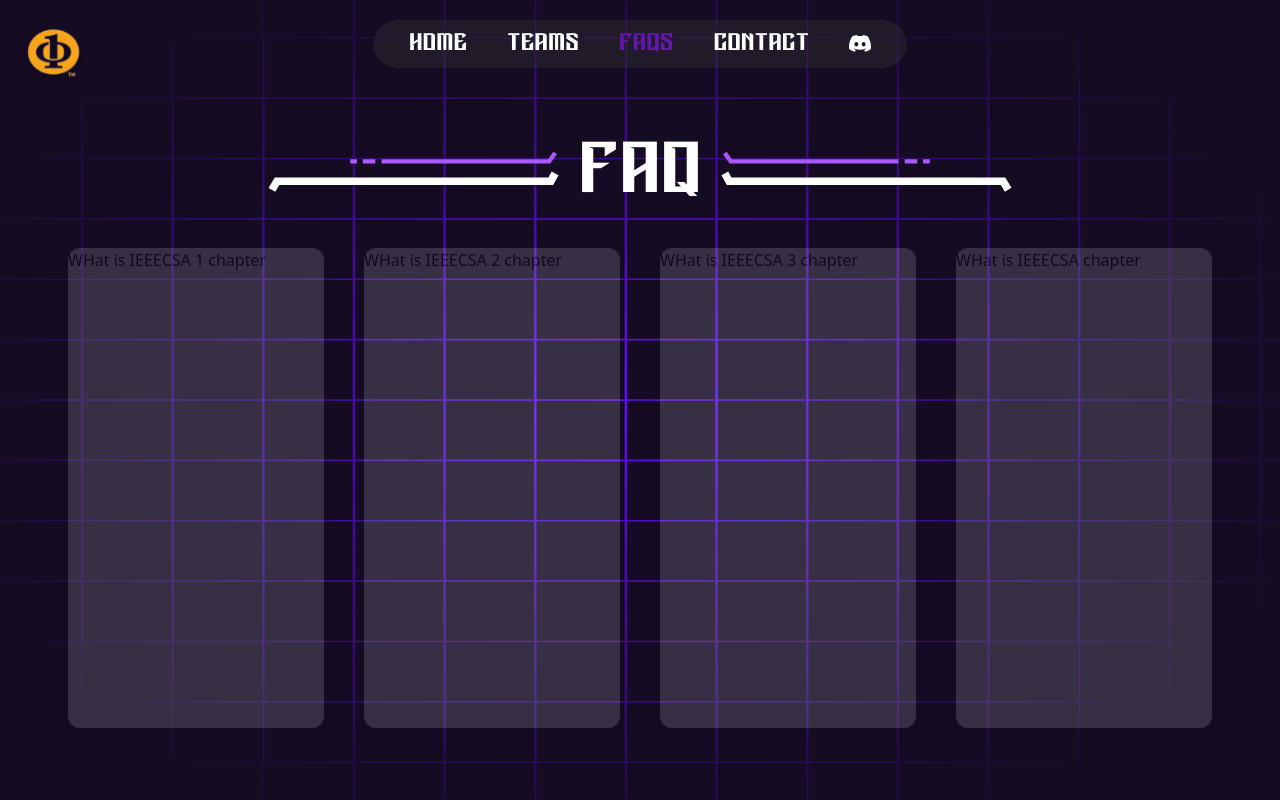
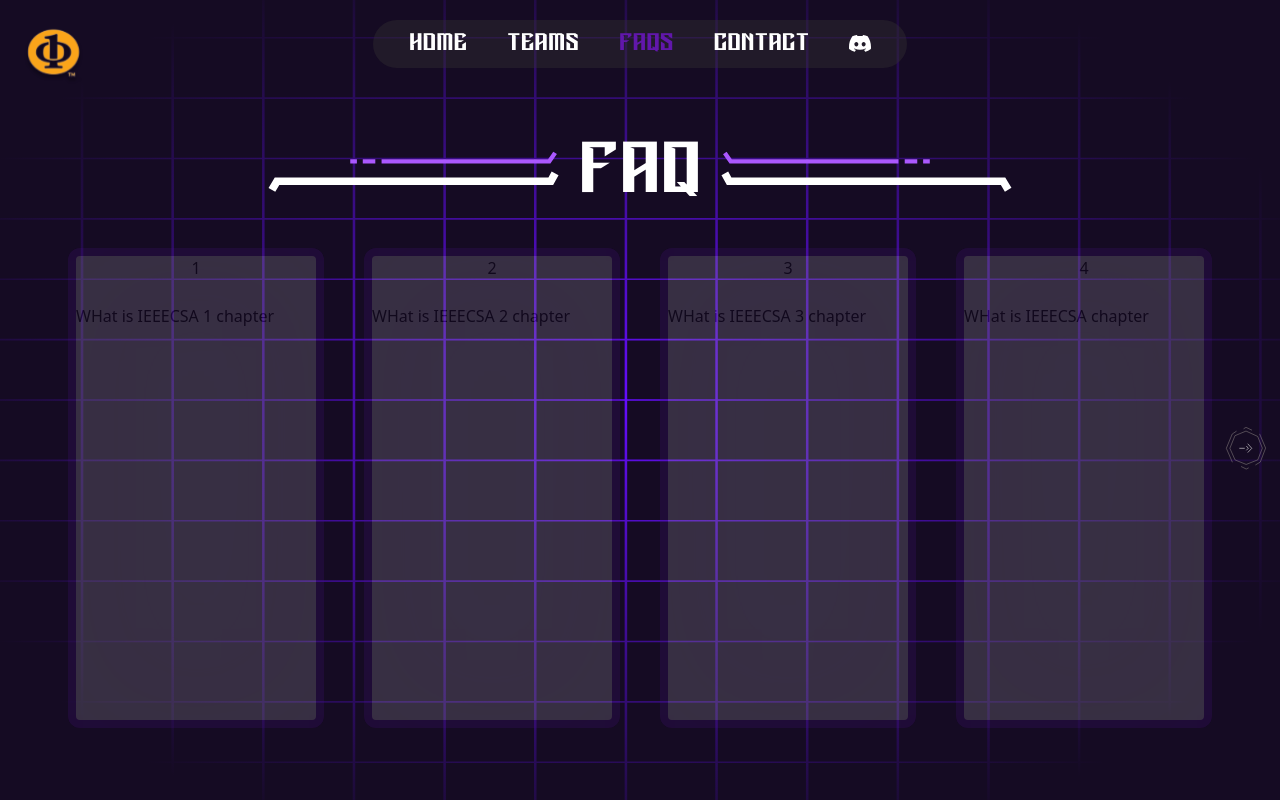
Before and after one commit to medhansh17/Recruitments-Portal, a Next.js app: page /faq in a window 1280 px wide. Built offline with nearby package versions, Linux system fonts and the light colour scheme; a web font is replaced by a local one.

Commit message:
Fixed typescript errors during Build, worked on FAQ page

```diff
--- a/src/app/faq/page.tsx
+++ b/src/app/faq/page.tsx
@@ -3,10 +3,10 @@
 import Image from "next/image";
 export default function Faq(){
 
-    const FAQs:[{
+    const FAQs:Array<{
       question:string,
       answer:string
-    }] = [{
+    }> = [{
       question:'WHat is IEEECS',
       answer:"A 1 chapter"
 
@@ -24,10 +24,22 @@
     {
       question:'WHat is IEEECS',
       answer:"A chapter"
+    },
+    {
+      question:'WHat is IEEECS',
+      answer:"A chapter"
+    },
+    {
+      question:'WHat is IEEECS',
+      answer:"A chapter"
+    },
+    {
+      question:'WHat is IEEECS',
+      answer:"A chapter"
     }
   ]
 
-    return <section className="flex flex-col w-full items-center justify-center h-screen md:pt-16">
+    return <section className="flex flex-col w-screen items-center justify-center min-h-screen pt-16">
         <div className="flex flex-row items-center justify-center ">
           <div className="w-1/4 h-auto">
           <Image
--- a/src/app/quiz/round1/page.tsx
+++ b/src/app/quiz/round1/page.tsx
@@ -1,9 +1,10 @@
 "use client";
+
 import Question from "@/components/quiz/Question";
 import QuestionNumberButton from "@/components/quiz/QuestionNumberButton";
 import { useState } from "react";
 
-const page = () => {
+const Page = () => {
   const [questionNumber, setQuestionNumber] = useState<number>(1);
   const [ansArr, setAnsArr] = useState<string[]>(Array(10).fill(""));
   const arr = new Array(10).fill(0);
@@ -15,12 +16,20 @@
       setQuestionNumber={setQuestionNumber}
     />
   ));
+
   return (
     <main className="min-h-screen text-white mx-10 sm:mx-20 flex flex-col justify-center py-10 pt-32">
-     <Question questionNumber={questionNumber} ansArr={ansArr} setAnsArr={setAnsArr} setQuestionNumber={setQuestionNumber}/>
-      <div className="grid grid-cols-3 sm:grid-cols-5 md:grid-cols-10 text-center gap-4">{questionsArray}</div>
+      <Question
+        questionNumber={questionNumber}
+        ansArr={ansArr}
+        setAnsArr={setAnsArr}
+        setQuestionNumber={setQuestionNumber}
+      />
+      <div className="grid grid-cols-3 sm:grid-cols-5 md:grid-cols-10 text-center gap-4">
+        {questionsArray}
+      </div>
     </main>
   );
 };
 
-export default page;
+export default Page;
--- a/src/components/button.tsx
+++ b/src/components/button.tsx
@@ -3,7 +3,11 @@
 import { useRef } from "react";
 import { motion, useInView } from "framer-motion";
 
-export default function Button({text}) {
+type ButtonProps = {
+  text: string;
+};
+
+export default function Button({text}:ButtonProps) {
   const Ref = useRef(null);
   const inView = useInView(Ref, { amount: 0.5, once: false });
   const animationOnViewLeft = {
--- a/src/components/carousel.tsx
+++ b/src/components/carousel.tsx
@@ -1,14 +1,84 @@
-import FaqCard from "./faqcard"
+import { useState } from 'react';
+import FaqCard from "./faqcard";
+import Image from 'next/image';
+import Question from './quiz/Question';
+import { motion ,Variants } from "framer-motion";
 
 
-export default function Carousel(props:{questions:[{
-    question:string,
-    answer:string
-  }]}){
-    return <section className="flex flex-col md:flex-row">
-    {props.questions.map((faq)=>{
-        return <FaqCard question={faq.question} answer={faq.answer}/>
-    })}
+type Question = {
+  question: string;
+  answer: string;
+};
+
+type CarouselProps = {
+  questions: Question[];
+
+};
+
+const bounceAnimation:Variants = {
+  bounce: {
+    x: [0, 20, 0],
+    transition: {
+      duration: 2,
+      repeat: Infinity,
+      repeatType:"reverse" ,
+      ease: "easeInOut",
+    },
+  },
+};
+
+export default function Carousel({ questions }: CarouselProps) {
+  const [currentIndex, setCurrentIndex] = useState(0);
+
+  const handleNextClick = () => {
+    setCurrentIndex(prevIndex => prevIndex + 4);
+  };
+
+  const handlePrevClick = () => {
+    setCurrentIndex(prevIndex => prevIndex - 4);
+  }
+
+  return (
+    <>
+      <section className="hidden md:flex md:flex-row">
+      <motion.button
+        animate="bounce"
+        variants={bounceAnimation}
+        onClick={handlePrevClick}
+        className={`${currentIndex < 4 ? 'hidden' : 'block'} fixed z-50 h-[60vh] flex items-center justify-center left-5`}
+      >
+        <Image
+          src="/graphics/scrollindicator.svg"
+          alt="scroll-indicator"
+          width={50}
+          height={50}
+          style={{ transform: 'rotate(90deg)' }}
+        />
+      </motion.button>
+      {questions.slice(currentIndex, currentIndex + 4).map((faq, index) => (
+                <FaqCard key={index} indx={(currentIndex + index + 1).toString()} question={faq.question} answer={faq.answer} />
+              ))}
+      <motion.button
+        animate="bounce"
+        variants={bounceAnimation}
+        onClick={handleNextClick}
+        className={`${currentIndex >= questions.length - 4 ? 'hidden' : 'block'} fixed z-50 h-[60vh] flex items-center justify-center right-5`}
+      >
+        <Image
+          src="/graphics/scrollindicator.svg"
+          alt="scroll-indicator"
+          width={50}
+          height={50}
+          style={{ transform: 'rotate(270deg)' }}
+        />
+      </motion.button>
     </section>
 
+      <section className="flex flex-col md:hidden w-screen">
+      {questions.map((faq, index) => (
+        <FaqCard key={index} indx={(index+1).toString()} question={faq.question} answer={faq.answer} />
+      ))}
+    </section>
+    </>
+  );
 }
--- a/src/components/faqcard.tsx
+++ b/src/components/faqcard.tsx
@@ -1,5 +1,6 @@
-export default function FaqCard(props:{question:string,answer:string}){
-    return <div className="bg-white md:h-[60vh] rounded-xl opacity-15 mt-10 mx-5 md:w-[20vw]">
+export default function FaqCard(props:{indx:String,question:string,answer:string}){
+    return <div className="backdrop-blur-3xl flex flex-col bg-white h-[30vh]  md:h-[60vh] rounded-xl opacity-15 mt-10 mx-5  md:w-[20vw] border-main-blue border-8">
+        <h1 className="text-center">{props.indx}</h1><br></br>
         {props.question}
         {props.answer}
     </div>
--- a/src/components/quiz/Input.tsx
+++ b/src/components/quiz/Input.tsx
@@ -1,19 +1,25 @@
+type InputProps = {
+  setAnsArr: React.Dispatch<React.SetStateAction<string[]>>;
+  ansArr: string[];
+  questionNumber: number;
+};
 
-const Input = ({setAnsArr, ansArr,questionNumber }) => {
+const Input = ({ setAnsArr, ansArr, questionNumber }: InputProps) => {
   return (
     <div>
       <textarea
         onChange={(e) => {
-        setAnsArr((prev:number[]) => {
+          setAnsArr((prev: string[]) => {
             const newArr = [...prev];
-          newArr[questionNumber - 1] = e.target.value.toString();
+            newArr[questionNumber - 1] = e.target.value;
             return newArr;
           });
         }}
         value={ansArr[questionNumber - 1]}
-      className='h-[40vh] w-full p-5 text-lg resize-none shadow-3xl border-main-blue border-2 focus:outline-none focus:border-4 bg-main-blue bg-opacity-50 backdrop-blur-[2px] focus:backdrop-blur-[3px] rounded-xl my-8 text-start'/>
+        className="h-[40vh] w-full p-5 text-lg resize-none shadow-3xl border-main-blue border-2 focus:outline-none focus:border-4 bg-main-blue bg-opacity-50 backdrop-blur-[2px] focus:backdrop-blur-[3px] rounded-xl my-8 text-start"
+      />
     </div>
-  )
-}
+  );
+};
 
-export default Input
+export default Input;
--- a/src/components/quiz/Question.tsx
+++ b/src/components/quiz/Question.tsx
@@ -2,13 +2,18 @@
 import round1 from "@/constants/round1.json";
 import Input from "./Input";
 
-const Option = ({ text, ansArr, setAnsArr, questionNumber }) => {
+interface OptionProps {
+  text: string;
+  ansArr: string[];
+  setAnsArr: React.Dispatch<React.SetStateAction<string[]>>;
+  questionNumber: number;
+}
+
+const Option = ({ text, ansArr, setAnsArr, questionNumber }: OptionProps) => {
   return (
     <li
       className={`p-2 bg-[#522481] bg-opacity-50 rounded-xl backdrop-blur-sm border-main-blue border-2 ${
-        text === ansArr[questionNumber - 1]
-          ? "border-4 border-main-pink"
-          : "border-2"
+        text === ansArr[questionNumber - 1] ? "border-4 border-main-pink" : "border-2"
       } my-6 cursor-pointer`}
       onClick={() => {
         setAnsArr((prev: string[]) => {
@@ -23,9 +28,27 @@
   );
 };
 
-const Question = ({ questionNumber, ansArr, setAnsArr, setQuestionNumber }) => {
+interface QuestionProps {
+  questionNumber: number;
+  ansArr: string[];
+  setAnsArr: React.Dispatch<React.SetStateAction<string[]>>;
+  setQuestionNumber: React.Dispatch<React.SetStateAction<number>>;
+}
+
+interface QuestionData {
+  question: string;
+  options?: string[];
+}
+
+const Question = ({
+  questionNumber,
+  ansArr,
+  setAnsArr,
+  setQuestionNumber,
+}: QuestionProps) => {
   const [option, setOption] = useState<number>(1);
-  const question = round1[questionNumber - 1];
+  const question: QuestionData = round1[questionNumber - 1];
+
   const options = question.options?.map((option, idx) => (
     <Option
       key={idx}
@@ -35,6 +58,7 @@
       questionNumber={questionNumber}
     />
   ));
+
   return (
     <div className="QnA">
       <h1 className="font-bold font-striger tracking-wider text-xl">
@@ -53,7 +77,7 @@
         <button
           disabled={questionNumber === 1}
           onClick={() => {
-            setQuestionNumber((prev:number) => prev - 1);
+            setQuestionNumber((prev: number) => prev - 1);
           }}
         >
           prev
@@ -62,7 +86,7 @@
           <button
             disabled={questionNumber === 10}
             onClick={() => {
-              setQuestionNumber((prev:number) => prev + 1);
+              setQuestionNumber((prev: number) => prev + 1);
             }}
           >
             next
@@ -70,7 +94,7 @@
         ) : (
           <button
             onClick={() => {
-              //send data to server
+              // send data to server
             }}
           >
             Submit
--- a/src/components/quiz/QuestionNumberButton.tsx
+++ b/src/components/quiz/QuestionNumberButton.tsx
@@ -1,9 +1,19 @@
 import React from "react";
 
-const QuestionNumberButton = ({ qNo, setQuestionNumber, questionNumber }) => {
+interface QuestionNumberButtonProps {
+  qNo: number;
+  setQuestionNumber: React.Dispatch<React.SetStateAction<number>>;
+  questionNumber: number;
+}
+
+const QuestionNumberButton: React.FC<QuestionNumberButtonProps> = ({
+  qNo,
+  setQuestionNumber,
+  questionNumber,
+}) => {
   return (
     <div
-      className={`text-white font-striger  bg-main-blue border-2 shadow-[#E80A89] ${
+      className={`text-white font-striger bg-main-blue border-2 shadow-[#E80A89] ${
         questionNumber === qNo ? "shadow-md " : "shadow-none"
       } border-[#e80a887c] sm:p-2 h-8 w-8 sm:h-12 sm:w-12 rounded-full text-center bg-opacity-50 cursor-pointer hover:scale-105`}
       onClick={() => {
--- a/src/components/scrollindicator.tsx
+++ b/src/components/scrollindicator.tsx
@@ -3,9 +3,10 @@
 import Image from "next/image";
 import { useState } from "react";
 
-import { motion } from "framer-motion";
+import { motion, Variants } from "framer-motion";
 
-const bounceAnimation = {
+const bounceAnimation:Variants = {
+  bounce:{
     y: [0, -20, 0],
     transition: {
       duration: 2,
@@ -13,6 +14,7 @@
       repeatType: "reverse",
       ease: "easeInOut",
     },
+  }
 };
 
 
@@ -21,7 +23,7 @@
     const [orientation, setOrientation] = useState(true);
 
     return (
-      <motion.div animate={bounceAnimation} className="fixed bottom-5 w-full flex justify-center items-center">
+      <motion.div animate="bounce" variants={bounceAnimation} className="fixed bottom-5 w-full flex justify-center items-center">
         <Image
           src={orientation ? "/graphics/scrollindicator.svg" : "/graphics/scrollindicator-rot.svg"}
           alt="scroll-indicator"
--- a/src/utils/cn.ts
+++ /dev/null
@@ -1,6 +0,0 @@
-import { ClassValue, clsx } from "clsx";
-import { twMerge } from "tailwind-merge";
-
-export function cn(...inputs: ClassValue[]) {
-  return twMerge(clsx(inputs));
-}
```
Also changed, not shown: src/components/joining-page.tsx (+6 -1 lines), src/components/ui/floating-navbar.tsx (deleted, +0 -66 lines). Lines whose indentation alone changed are shown as unchanged.
